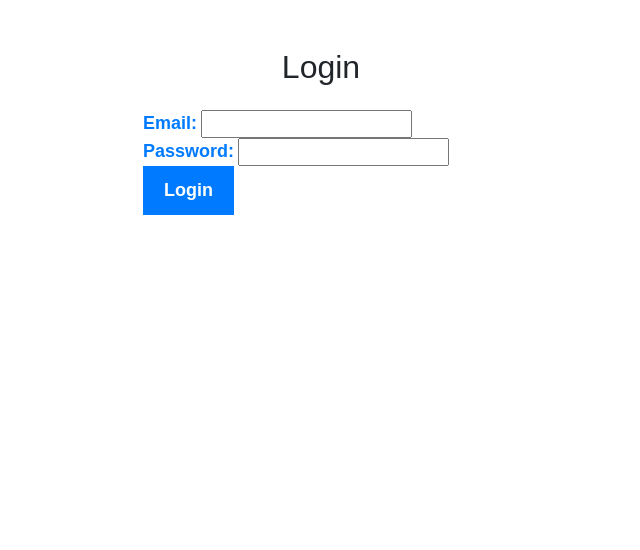
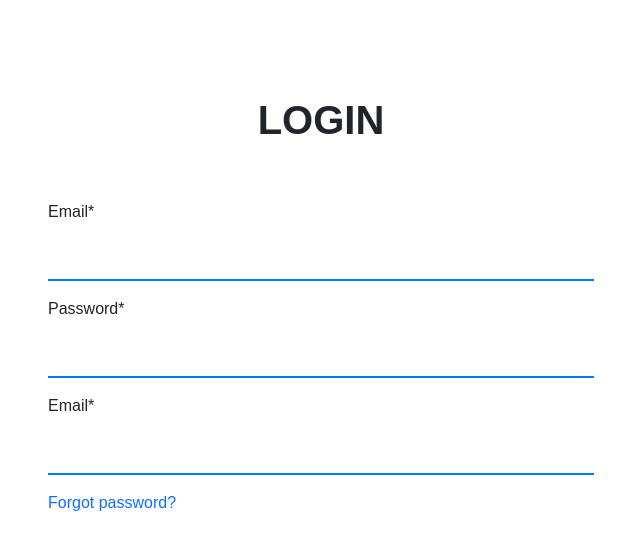
Before and after one commit to Bellycodes/timetable_project, a Django app: page /account/login/ in a window 1280 px wide. Shown: the top 550 px of the page, without its empty margins (319-959 px from the left). Run offline with Django 4.2, Linux system fonts and the light colour scheme; some libraries are stand-ins or nearby versions.

Commit message:
authentication templates

```diff
--- a/templates/account/login.html
+++ b/templates/account/login.html
@@ -1,23 +1,22 @@
 {% extends 'account/base.html' %}
+{% load crispy_forms_tags %}
+
 
 {% block content %}
-
-<div class="row justify-content-center mt-5">
-  <div class="col-lg-4 col-md-6 col-sm-8">
-    <h2 class="text-center mb-4">Login</h2>
-    <form method="POST">
-      {% csrf_token %}
-      <div class="form-group">
-        <label for="id_email">Email:</label>
-        {{ form.email }}
-      </div>
-      <div class="form-group">
-        <label for="id_password">Password:</label>
-        {{ form.password }}
-      </div>
-      <button type="submit" class="btn btn-primary btn-block">Login</button>
-    </form>
-  </div>
-</div>
-
+    <div class="row align-items-center pt-5">
+        <div class="col-12 text-center py-5">
+            <h1 class="fw-bold">LOGIN</h1>
+        </div>
+    </div>
+    <div class="row align-items-center justify-content-center">
+        <div class="col-md-6">
+            <form  action="{% url 'account:login' %}" method='POST'>
+                {% csrf_token %}
+                {% crispy form %}
+                <div class="col-md-6 mt-2 d-flex justify-content-between">
+                    <a href="#!">Forgot password?</a>
+                </div>
+            </form>
+        </div>
+    </div>
 {% endblock content %}
```
